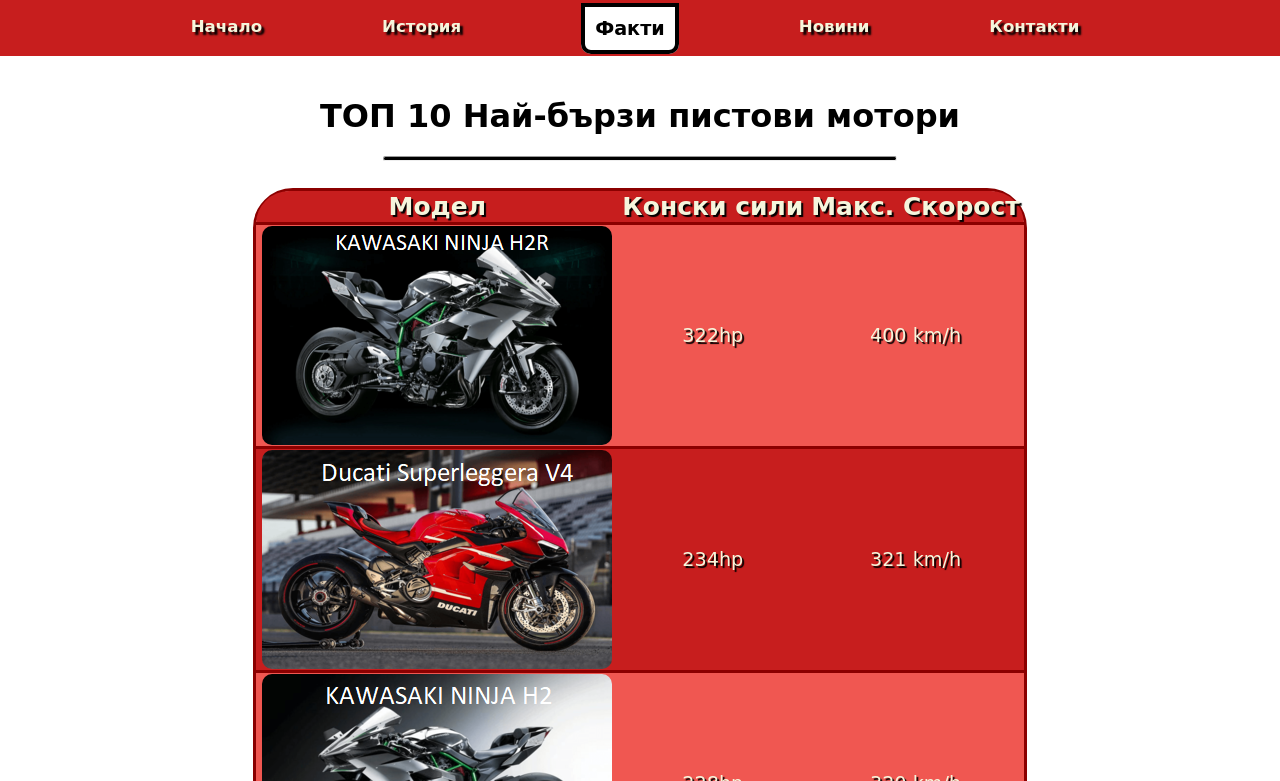
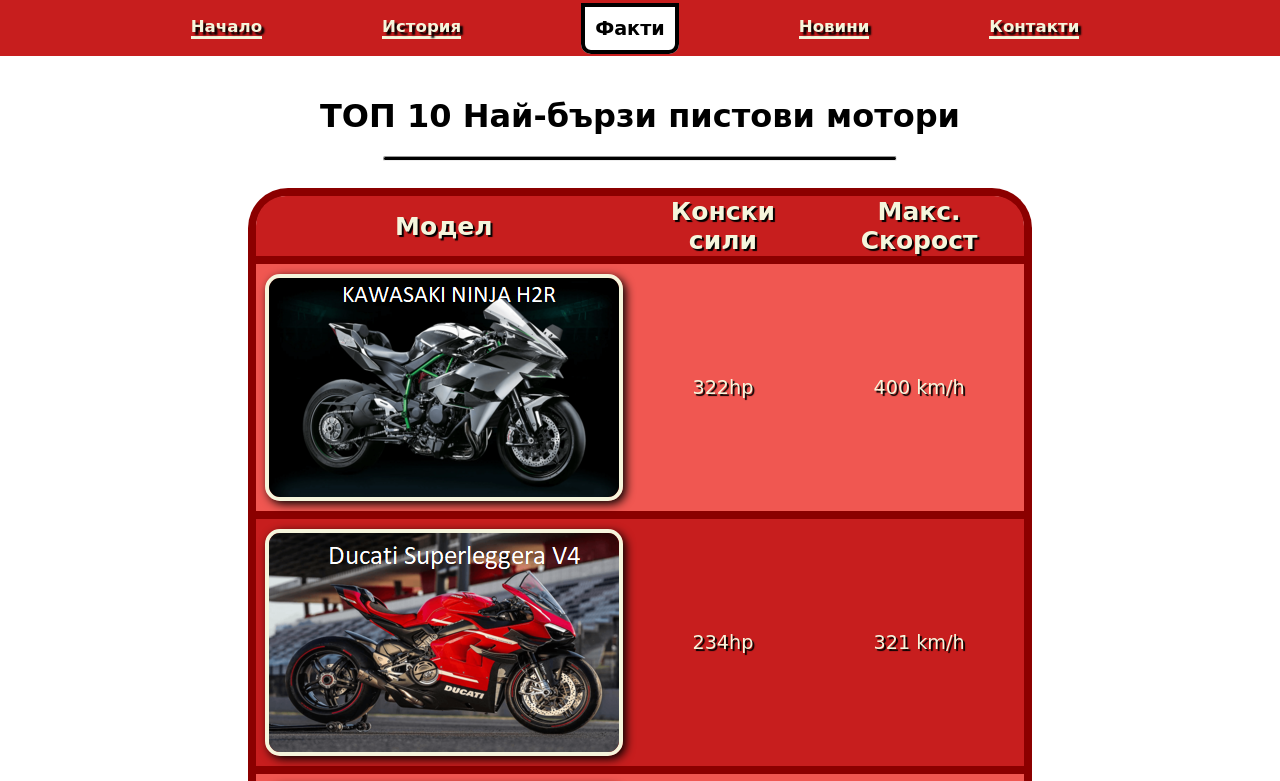
Before and after one commit to GeorgiiMitev/FinalProject, a plain HTML site: page Facts.html in a window 1280 px wide. Shown: the top 781 px of the page. Drawn offline with Linux system fonts and the light colour scheme.

Commit message:
A few changes

```diff
--- a/stylesheet.css
+++ b/stylesheet.css
@@ -13,6 +13,7 @@ nav {
         list-style-type: none;
         font-size: 1.3vw;
         margin-right: 50px;
+        flex-wrap: wrap;
 
     }
         nav ul li {
@@ -26,7 +27,7 @@ nav {
                 font-family: cursive;
                 font-weight: bold;
                 text-shadow: 3px 3px 2px black;
-
+                border-bottom: 3px solid beige;
             }
 
         nav ul li .ref1:hover, .ref2:hover, .ref3:hover, .ref4:hover, #activeref1, #activeref2, #activeref3, #activeref4 {
@@ -215,6 +216,16 @@ footer ul li a {
     color: lightgray;
     text-decoration: none;
 }
+footer ol{
+    color: lightgray;
+}
+footer ol li{
+
+}
+    footer ol li a {
+        color: lightgray;
+        text-decoration: none;
+    }
 #more-about-button{
     display: flex;
     justify-content: center;
@@ -331,7 +342,8 @@ footer ul li a {
     min-height: 50vh;
 }
 #table {
-    border: 3px solid darkred;
+    border: 8px solid darkred;
+    border-bottom: none;
     width: 60%;
     border-radius: 40px 40px 0px 0px;
 }
@@ -346,18 +358,20 @@ table {
     text-shadow: 2px 2px 1px black;
 }
 tr {
-    border-bottom: 3px solid darkred;
+    border-bottom: 8px solid darkred;
 }
-
+#table td{
+    padding: 10px;
+}
 #table th {
     color: beige;
     font-size: 25px;
 }
 #table #model{
-    border-top-left-radius: 35px;
+    border-top-left-radius: 30px;
 }
 #table #speed {
-    border-top-right-radius: 35px;
+    border-top-right-radius: 30px;
 }
 table tr:nth-child(2n+1) {
     background-color: #c71e1e;
@@ -368,7 +382,9 @@ table tr:nth-child(2n+2) {
 .models img {
     max-width: 100%;
     max-height: 100%;
-    border-radius: 10px;
+    border-radius: 15px;
+    border: 4px solid beige;
+    box-shadow: 3px 3px 10px black;
 }
 .models {
     display: flex;
```
Also changed, not shown: ContactForm.html (+8 -8 lines), index.html (+1 -1 lines).
